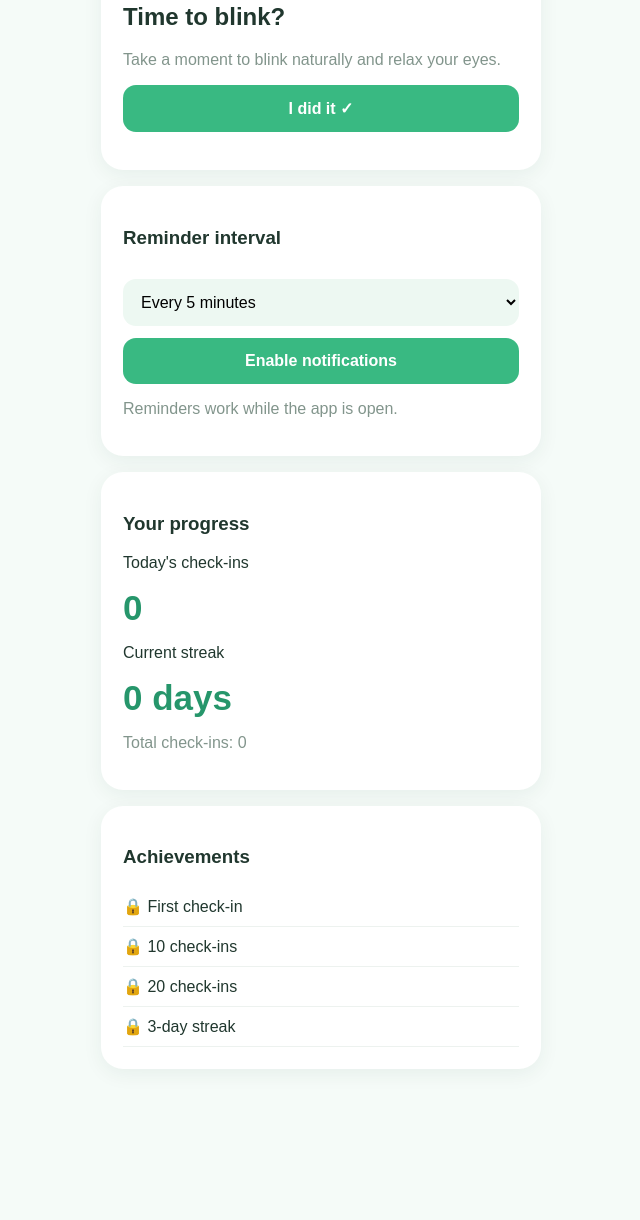
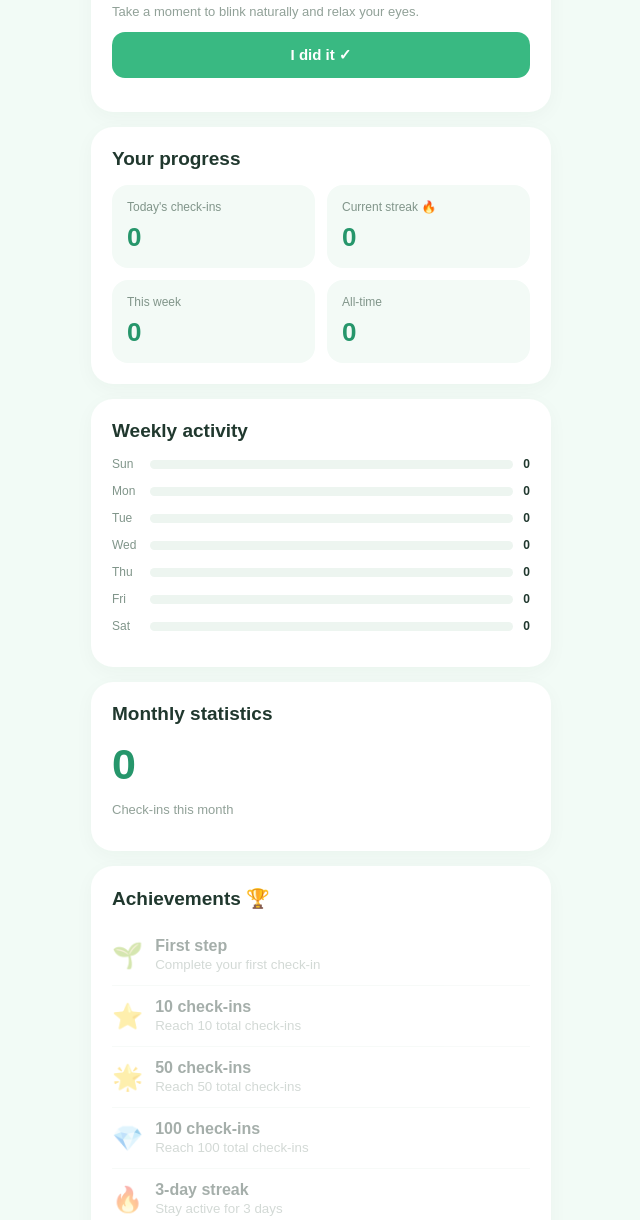
Before and after one commit to heyheyehy2/Blink, a plain HTML site: page index.html in a window 1280 px wide. Shown: the part 216-1436 px from the top of the page, without its empty margins (319-959 px from the left). Before the commit the page ends 1326 px from the top, so only its background shows below. Drawn offline with Linux system fonts and the light colour scheme.

Commit message:
Refactor index.html for layout and functionality improvements
Updated HTML structure and styling for improved layout and user experience. Enhanced notification messages and added new features for tracking progress and achievements.

```diff
--- a/index.html
+++ b/index.html
@@ -3,50 +3,100 @@
 <html lang="en">
 <head>
 <meta charset="UTF-8">
-<meta name="viewport" content="width=device-width, initial-scale=1.0">
-<meta name="theme-color" content="#eafff5">
+<meta name="viewport" content="width=device-width, initial-scale=1">
+<meta name="theme-color" content="#f2fbf6">
 <link rel="manifest" href="./manifest.webmanifest">
-  <title>Blink</title>
+<title>Blink</title>
 <style>
 * { box-sizing: border-box; }
 body {
   margin: 0;
-  padding: 25px 18px;
-  background: #f5fbf8;
-  color: #20372e;
+  background: #f2fbf6;
+  color: #20382e;
   font-family: Arial, sans-serif;
+  padding: 22px 17px 40px;
 }
-main { max-width: 440px; margin: auto; }
-header { text-align: center; margin: 35px 0; }
-h1 { font-size: 42px; margin: 0; color: #26966b; }
-.subtitle { color: #789187; }
+main { max-width: 460px; margin: auto; }
+header { padding: 20px 5px; }
+h1 { color: #26966b; font-size: 38px; margin: 0; }
+.subtitle { color: #8a9d93; margin-top: 7px; }
 .card {
   background: white;
   border-radius: 22px;
-  padding: 22px;
-  margin: 16px 0;
-  box-shadow: 0 5px 20px #173b2910;
+  padding: 21px;
+  margin: 15px 0;
+  box-shadow: 0 5px 20px #173b2909;
 }
+h2 { font-size: 19px; margin: 0 0 15px; }
+.muted { color: #91a198; font-size: 13px; }
 button, select {
   border: 0;
   border-radius: 13px;
   padding: 14px;
-  font-size: 16px;
+  font-size: 15px;
 }
 button {
   background: #39b982;
   color: white;
+  font-weight: bold;
   width: 100%;
-  font-weight: bold;
 }
+button:active { opacity: .8; }
 select {
   background: #edf8f2;
   width: 100%;
-  margin: 12px 0;
+  margin-bottom: 12px;
+  color: #20382e;
 }
-.number { font-size: 35px; font-weight: bold; color: #26966b; }
-.muted { color: #82958c; }
-.achievement { padding: 10px 0; border-bottom: 1px solid #edf2ef; }
+.big {
+  font-size: 43px;
+  font-weight: bold;
+  color: #26966b;
+}
+.stats {
+  display: grid;
+  grid-template-columns: 1fr 1fr;
+  gap: 12px;
+}
+.stat {
+  background: #f3faf6;
+  border-radius: 16px;
+  padding: 15px;
+}
+.stat p { margin: 0 0 8px; color: #81958a; font-size: 12px; }
+.stat strong { font-size: 26px; color: #26966b; }
+.bar-row {
+  display: flex;
+  align-items: center;
+  gap: 10px;
+  margin: 13px 0;
+  font-size: 12px;
+}
+.bar-row span { width: 28px; color: #80958a; }
+.bar {
+  flex: 1;
+  height: 9px;
+  background: #edf5f0;
+  border-radius: 20px;
+  overflow: hidden;
+}
+.fill {
+  height: 100%;
+  background: #39b982;
+  border-radius: 20px;
+}
+.achievement {
+  display: flex;
+  align-items: center;
+  gap: 12px;
+  padding: 12px 0;
+  border-bottom: 1px solid #edf3ef;
+}
+.achievement:last-child { border: 0; }
+.emoji { font-size: 25px; }
+.achievement small { color: #91a198; }
+.locked { opacity: .4; }
+.footer { text-align: center; color: #9aaa9f; font-size: 12px; padding: 20px; }
 </style>
 </head>
 <body>
@@ -57,15 +107,53 @@ select {
 </header>
 
 <div class="card">
-  <h2>Time to blink?</h2>
+  <h2>Time to blink? 👀</h2>
   <p class="muted">Take a moment to blink naturally and relax your eyes.</p>
   <button onclick="checkIn()">I did it ✓</button>
   <p id="message" class="muted"></p>
 </div>
 
 <div class="card">
-  <h3>Reminder interval</h3>
-  <select id="interval" onchange="setIntervalTime()">
+  <h2>Your progress</h2>
+  <div class="stats">
+    <div class="stat">
+      <p>Today's check-ins</p>
+      <strong id="today">0</strong>
+    </div>
+    <div class="stat">
+      <p>Current streak 🔥</p>
+      <strong id="streak">0</strong>
+    </div>
+    <div class="stat">
+      <p>This week</p>
+      <strong id="week">0</strong>
+    </div>
+    <div class="stat">
+      <p>All-time</p>
+      <strong id="total">0</strong>
+    </div>
+  </div>
+</div>
+
+<div class="card">
+  <h2>Weekly activity</h2>
+  <div id="chart"></div>
+</div>
+
+<div class="card">
+  <h2>Monthly statistics</h2>
+  <div class="big" id="month">0</div>
+  <p class="muted">Check-ins this month</p>
+</div>
+
+<div class="card">
+  <h2>Achievements 🏆</h2>
+  <div id="achievements"></div>
+</div>
+
+<div class="card">
+  <h2>Reminders 🔔</h2>
+  <select id="interval" onchange="setReminder()">
     <option value="5">Every 5 minutes</option>
     <option value="10">Every 10 minutes</option>
   </select>
@@ -73,27 +161,21 @@ select {
   <p class="muted" id="status">Reminders work while the app is open.</p>
 </div>
 
-<div class="card">
-  <h3>Your progress</h3>
-  <p>Today's check-ins</p>
-  <div class="number" id="count">0</div>
-  <p>Current streak</p>
-  <div class="number"><span id="streak">0</span> days</div>
-  <p class="muted">Total check-ins: <span id="total">0</span></p>
-</div>
-
-<div class="card">
-  <h3>Achievements</h3>
-  <div id="achievements"></div>
-</div>
+<p class="footer">Blink — Remember to blink.</p>
 </main>
 
 <script>
-const today = () => new Date().toLocaleDateString("en-CA");
+const today = () => {
+  const d = new Date();
+  return d.getFullYear() + "-" +
+    String(d.getMonth()+1).padStart(2,"0") + "-" +
+    String(d.getDate()).padStart(2,"0");
+};
 
 let data = JSON.parse(localStorage.getItem("blinkData") || "{}");
 data.days ||= [];
 data.total ||= 0;
+data.counts ||= {};
 
 function save() {
   localStorage.setItem("blinkData", JSON.stringify(data));
@@ -101,76 +183,117 @@ function save() {
 
 function checkIn() {
   const day = today();
+  data.days = [...new Set(data.days)];
   if (!data.days.includes(day)) data.days.push(day);
+  data.counts[day] = (data.counts[day] || 0) + 1;
   data.total++;
   save();
   update();
-  document.getElementById("message").textContent = "Nice work! Keep it up.";
+  document.getElementById("message").textContent =
+    "Nice work! Keep it up 🌿";
 }
 
-function getStreak() {
-  let streak = 0;
-  let date = new Date();
-  while (data.days.includes(date.toLocaleDateString("en-CA"))) {
-    streak++;
-    date.setDate(date.getDate() - 1);
+function dateKey(date) {
+  return date.getFullYear() + "-" +
+    String(date.getMonth()+1).padStart(2,"0") + "-" +
+    String(date.getDate()).padStart(2,"0");
+}
+
+function streak() {
+  let n = 0;
+  let d = new Date();
+  while (data.days.includes(dateKey(d))) {
+    n++;
+    d.setDate(d.getDate()-1);
   }
-  return streak;
+  return n;
 }
 
 function update() {
-  document.getElementById("count").textContent =
-    data.days.includes(today()) ? "1" : "0";
-  document.getElementById("streak").textContent = getStreak();
+  const now = new Date();
+  const key = today();
+
+  document.getElementById("today").textContent =
+    data.counts[key] || 0;
+  document.getElementById("streak").textContent = streak();
   document.getElementById("total").textContent = data.total;
 
+  let week = 0;
+  let chart = "";
+  for (let i=6; i>=0; i--) {
+    let d = new Date();
+    d.setDate(d.getDate()-i);
+    let k = dateKey(d);
+    let count = data.counts[k] || 0;
+    week += count;
+    let height = Math.min(count*12,100);
+    chart += `<div class="bar-row">
+      <span>${d.toLocaleDateString("en",{weekday:"short"})}</span>
+      <div class="bar"><div class="fill" style="width:${height}%"></div></div>
+      <b>${count}</b>
+    </div>`;
+  }
+  document.getElementById("week").textContent = week;
+  document.getElementById("chart").innerHTML = chart;
+
+  let month = 0;
+  for (let k in data.counts) {
+    if (k.startsWith(key.slice(0,7))) month += data.counts[k];
+  }
+  document.getElementById("month").textContent = month;
+
   const achievements = [
-    ["First check-in", data.total >= 1],
-    ["10 check-ins", data.total >= 10],
-    ["20 check-ins", data.total >= 20],
-    ["3-day streak", getStreak() >= 3]
+    ["🌱","First step","Complete your first check-in",data.total>=1],
+    ["⭐","10 check-ins","Reach 10 total check-ins",data.total>=10],
+    ["🌟","50 check-ins","Reach 50 total check-ins",data.total>=50],
+    ["💎","100 check-ins","Reach 100 total check-ins",data.total>=100],
+    ["🔥","3-day streak","Stay active for 3 days",streak()>=3],
+    ["🏅","7-day streak","Stay active for 7 days",streak()>=7],
+    ["👑","30-day streak","Stay active for 30 days",streak()>=30],
+    ["🌳","500 check-ins","Reach 500 total check-ins",data.total>=500]
   ];
 
   document.getElementById("achievements").innerHTML =
     achievements.map(a =>
-      `<div class="achievement">${a[1] ? "🏆" : "🔒"} ${a[0]}</div>`
+      `<div class="achievement ${a[3]?"":"locked"}">
+        <span class="emoji">${a[0]}</span>
+        <div><b>${a[1]}</b><br><small>${a[2]}</small></div>
+      </div>`
     ).join("");
 }
 
 let timer;
-
-function setIntervalTime() {
+function setReminder() {
   clearInterval(timer);
   const minutes = Number(document.getElementById("interval").value);
   timer = setInterval(() => {
-    if ("Notification" in window && Notification.permission === "granted") {
-      new Notification("Blink", {
-        body: "Take a moment to blink and relax your eyes."
+    if ("Notification" in window &&
+        Notification.permission === "granted") {
+      new Notification("Blink 👀", {
+        body:"Take a moment to blink naturally and relax your eyes."
       });
     }
-  }, minutes * 60 * 1000);
+  }, minutes*60000);
 }
 
 async function enableNotifications() {
   if (!("Notification" in window)) {
     document.getElementById("status").textContent =
-      "Notifications are not supported by this browser.";
+      "Notifications are not supported.";
     return;
   }
-  const permission = await Notification.requestPermission();
+  const p = await Notification.requestPermission();
   document.getElementById("status").textContent =
-    permission === "granted" ? "Notifications enabled!" :
-    "Notification permission was not granted.";
-  setIntervalTime();
+    p==="granted" ? "Notifications enabled!" :
+    "Permission was not granted.";
+  setReminder();
 }
 
-setIntervalTime();
-update();
-</script>
-<script>
 if ("serviceWorker" in navigator) {
   navigator.serviceWorker.register("./sw.js");
 }
+setReminder();
+update();
 </script>
 </body>
 </html>
```
